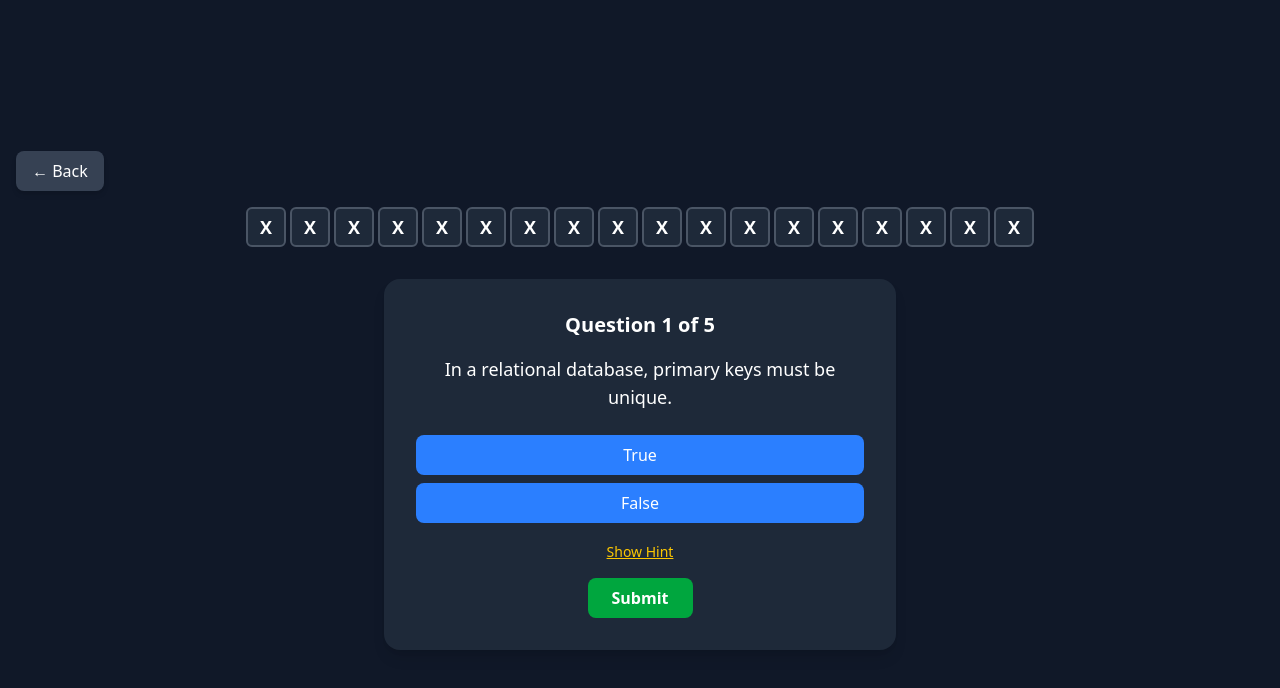
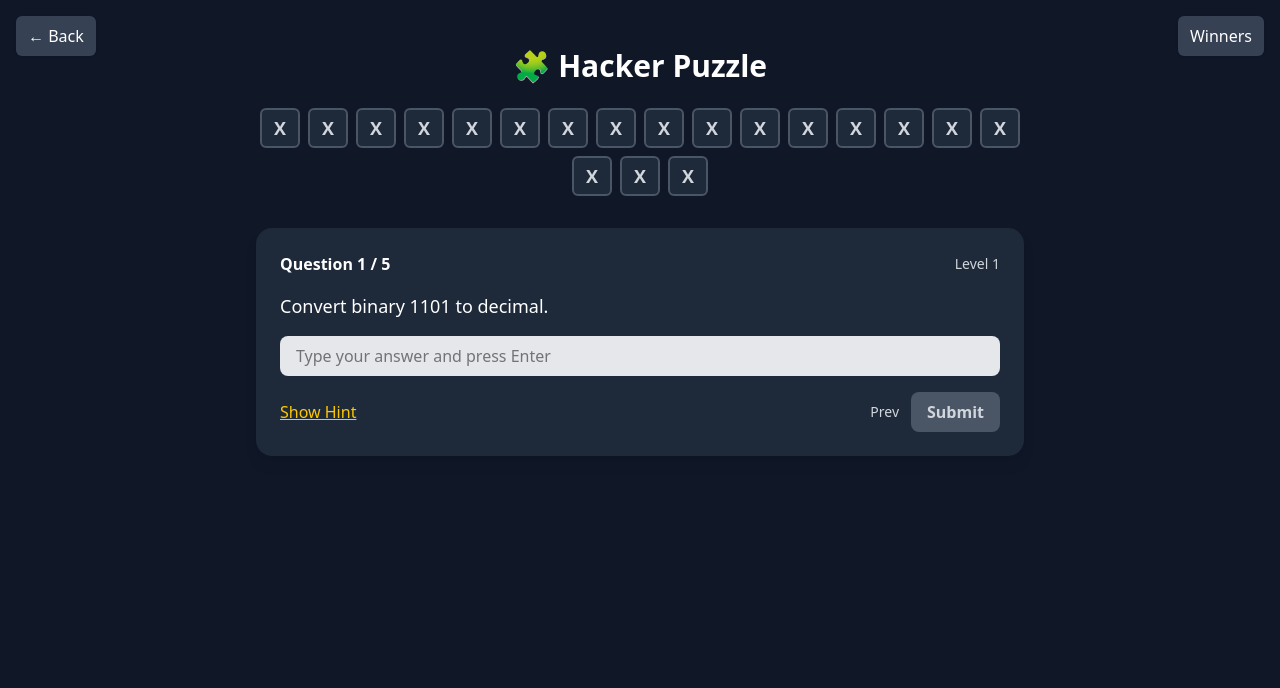
Before and after one commit to arshedgithub/school-ICT-game, a React (Vite) app: page /hacker-puzzle in a window 1280 px wide. Both pictures are taken after a click on the button "Easy". Shown: the top 688 px of the page. Built offline with nearby package versions, Linux system fonts and the light colour scheme.

Commit message:
hacker game UI

```diff
--- a/src/pages/hacker-game.tsx
+++ b/src/pages/hacker-game.tsx
@@ -1,3 +1,4 @@
+// src/pages/HackerGame.tsx
 import { useState } from "react";
 import { useNavigate } from "react-router-dom";
 import { hackerQuestions, type HackerQuestion } from "../utils/hackerQuestions";
@@ -5,14 +6,19 @@ import clsx from "clsx";
 
 export default function HackerGame() {
   const navigate = useNavigate();
+
   const [level, setLevel] = useState<number | null>(null);
   const [selectedQuestions, setSelectedQuestions] = useState<HackerQuestion[]>([]);
   const [currentIndex, setCurrentIndex] = useState(0);
   const [userAnswer, setUserAnswer] = useState("");
-    const [passwordCells, setPasswordCells] = useState<{ char: string; state: "hidden" | "correct" | "wrong" }[]>([]);
+  const [selectedOption, setSelectedOption] = useState<string>(""); // for MCQ / TF selection
+  const [passwordCells, setPasswordCells] = useState<
+    { char: string; state: "hidden" | "correct" | "wrong" }[]
+  >([]);
   const [showHint, setShowHint] = useState(false);
   const [gameOver, setGameOver] = useState(false);
 
+  // --- Start game and build selectedQuestions + placeholder cells ---
   const startGame = (chosenLevel: number) => {
     const easy = hackerQuestions.filter((q) => q.level === 1);
     const medium = hackerQuestions.filter((q) => q.level === 2);
@@ -20,52 +26,56 @@ export default function HackerGame() {
 
     let picked: HackerQuestion[] = [];
     if (chosenLevel === 1) {
-            picked = easy.sort(() => 0.5 - Math.random()).slice(0, 5);
+      picked = easy.sort(() => Math.random() - 0.5).slice(0, 5);
     } else if (chosenLevel === 2) {
       picked = [
-                ...easy.sort(() => 0.5 - Math.random()).slice(0, 1),
-                ...medium.sort(() => 0.5 - Math.random()).slice(0, 4),
+        ...easy.sort(() => Math.random() - 0.5).slice(0, 1),
+        ...medium.sort(() => Math.random() - 0.5).slice(0, 4),
       ];
-        } else if (chosenLevel === 3) {
+    } else {
       picked = [
-                ...easy.sort(() => 0.5 - Math.random()).slice(0, 1),
-                ...medium.sort(() => 0.5 - Math.random()).slice(0, 1),
-                ...hard.sort(() => 0.5 - Math.random()).slice(0, 3),
+        ...easy.sort(() => Math.random() - 0.5).slice(0, 1),
+        ...medium.sort(() => Math.random() - 0.5).slice(0, 1),
+        ...hard.sort(() => Math.random() - 0.5).slice(0, 3),
       ];
     }
 
-        // prepare placeholder password cells with 'X'
-        const placeholderCells: { char: string; state: "hidden" | "correct" | "wrong" }[] = [];
+    // placeholder: one X cell per answer character
+    const placeholder: { char: string; state: "hidden" | "correct" | "wrong" }[] = [];
     picked.forEach((q) => {
       const len = q.answer.trim().length;
-            for (let i = 0; i < len; i++) {
-                placeholderCells.push({ char: "X", state: "hidden" });
-            }
+      for (let i = 0; i < len; i++) placeholder.push({ char: "X", state: "hidden" });
     });
 
-        setPasswordCells(placeholderCells);
     setLevel(chosenLevel);
     setSelectedQuestions(picked);
+    setPasswordCells(placeholder);
     setCurrentIndex(0);
     setUserAnswer("");
+    setSelectedOption("");
     setShowHint(false);
     setGameOver(false);
   };
 
+  // --- Submit logic ---
   const handleSubmit = () => {
     if (!selectedQuestions[currentIndex]) return;
-        const correctAnswer = selectedQuestions[currentIndex].answer.trim();
 
-        let answer = userAnswer.trim().toLowerCase();
-        const isCorrect = answer === correctAnswer.toLowerCase();
+    const question = selectedQuestions[currentIndex];
+    const correct = question.answer.trim();
+    // normalize answers: for MCQ/TF we expect selectedOption (already set to T/F or option text)
+    let answerToCheck = question.type === "multipleChoice" || question.type === "trueFalse"
+      ? selectedOption
+      : userAnswer.trim();
 
-        // compute offset in password cells
-        const offset = selectedQuestions
-            .slice(0, currentIndex)
-            .reduce((acc, q) => acc + q.answer.trim().length, 0);
+    // unify case for compare
+    const isCorrect = answerToCheck.trim().toLowerCase() === correct.toLowerCase();
+
+    // compute offset of this question's characters in the cell array
+    const offset = selectedQuestions.slice(0, currentIndex).reduce((acc, q) => acc + q.answer.trim().length, 0);
 
     if (isCorrect) {
-            const chars = correctAnswer.split("");
+      const chars = correct.split("");
       setPasswordCells((prev) => {
         const copy = [...prev];
         chars.forEach((c, i) => {
@@ -74,65 +84,51 @@ export default function HackerGame() {
         return copy;
       });
     } else {
-            const len = correctAnswer.length;
+      // set these cells to wrong (red) and keep blank char (user requested blank letters)
+      const len = correct.length;
       setPasswordCells((prev) => {
         const copy = [...prev];
         for (let i = 0; i < len; i++) {
-                    copy[offset + i] = { char: "X", state: "wrong" };
+          copy[offset + i] = { char: "", state: "wrong" }; // blank letter in red cell
         }
         return copy;
       });
-            setTimeout(() => {
-                setPasswordCells((prev) => {
-                    const copy = [...prev];
-                    for (let i = 0; i < len; i++) {
-                        copy[offset + i] = { char: "X", state: "hidden" };
-                    }
-                    return copy;
-                });
-            }, 700);
+      // DO NOT revert wrong cells back — they must remain red
     }
 
+    // clear inputs / selection and move on
     setUserAnswer("");
+    setSelectedOption("");
     setShowHint(false);
 
     if (currentIndex < selectedQuestions.length - 1) {
-            setCurrentIndex(currentIndex + 1);
+      setCurrentIndex((s) => s + 1);
     } else {
-            setTimeout(() => setGameOver(true), 800);
+      // finished all questions -> show modal after small delay
+      setTimeout(() => setGameOver(true), 400);
     }
   };
 
+  // helper: whether submit button should be enabled
+  const submitEnabled = (() => {
+    const q = selectedQuestions[currentIndex];
+    if (!q) return false;
+    if (q.type === "multipleChoice" || q.type === "trueFalse") return selectedOption !== "";
+    return userAnswer.trim() !== "";
+  })();
+
+  // --- Level selection UI ---
   if (level === null) {
     return (
       <div className="min-h-screen flex flex-col items-center justify-center bg-gray-900 text-white p-6">
-                <h1 className="text-3xl font-bold mb-8">🧠 Hacker Game</h1>
-                <p className="mb-6 text-lg">Select your difficulty level:</p>
-                <div className="flex flex-col gap-4">
-                    <button
-                        onClick={() => startGame(1)}
-                        className="bg-green-600 hover:bg-green-700 text-white py-2 px-6 rounded-lg shadow-md"
-                    >
-                        Easy
-                    </button>
-                    <button
-                        onClick={() => startGame(2)}
-                        className="bg-yellow-500 hover:bg-yellow-600 text-white py-2 px-6 rounded-lg shadow-md"
-                    >
-                        Medium
-                    </button>
-                    <button
-                        onClick={() => startGame(3)}
-                        className="bg-red-600 hover:bg-red-700 text-white py-2 px-6 rounded-lg shadow-md"
-                    >
-                        Hard
-                    </button>
-                    <button
-                        onClick={() => navigate("/")}
-                        className="mt-6 bg-gray-700 hover:bg-gray-600 text-white py-2 px-6 rounded-lg"
-                    >
-                        ← Back to Home
-                    </button>
+        {/* small embedded help CSS for modal fade-in if needed */}
+        <h1 className="text-3xl font-bold mb-6">🧠 Hacker Challenge</h1>
+        <p className="mb-6 text-lg text-gray-300">Choose difficulty</p>
+        <div className="flex flex-col gap-3">
+          <button onClick={() => startGame(1)} className="bg-green-600 hover:bg-green-700 px-6 py-2 rounded-lg font-semibold">Easy</button>
+          <button onClick={() => startGame(2)} className="bg-yellow-500 hover:bg-yellow-600 px-6 py-2 rounded-lg font-semibold">Medium</button>
+          <button onClick={() => startGame(3)} className="bg-red-600 hover:bg-red-700 px-6 py-2 rounded-lg font-semibold">Hard</button>
+          <button onClick={() => navigate("/")} className="mt-4 bg-gray-700 hover:bg-gray-600 px-5 py-2 rounded-lg">← Home</button>
         </div>
       </div>
     );
@@ -140,155 +136,250 @@ export default function HackerGame() {
 
   const currentQuestion = selectedQuestions[currentIndex];
 
-    // Game Over Modal
+  // --- Game Over Modal ---
   if (gameOver) {
     const allCorrect = passwordCells.every((c) => c.state === "correct");
-        const finalPassword = passwordCells
-            .map((c) => (c.state === "correct" ? c.char : ""))
-            .join("");
+    const finalPassword = passwordCells.map((c) => (c.state === "correct" ? c.char : "")).join("");
     return (
       <div className="min-h-screen flex items-center justify-center bg-gray-900 text-white p-4">
-                <div className="bg-gray-800 p-8 rounded-2xl shadow-xl text-center w-full max-w-md animate-fadeIn">
-                    <h2 className="text-3xl font-bold mb-4">
-                        {allCorrect ? "🎉 You Cracked the Code!" : "💀 Mission Failed!"}
+        <div className="bg-gray-800 rounded-2xl p-8 shadow-xl w-full max-w-md text-center">
+          <h2 className="text-2xl md:text-3xl font-bold mb-4">
+            {allCorrect ? "🎉 You Cracked the Code!" : "💀 Mission Failed"}
           </h2>
-                    <p className="text-lg mb-6">
-                        Final Password:{" "}
-                        <span className="font-mono text-green-400">{finalPassword}</span>
-                    </p>
+          <p className="mb-4">Final password: <span className="font-mono text-green-400">{finalPassword}</span></p>
+          <div className="mb-6 flex flex-wrap justify-center gap-2">
+            {passwordCells.map((c, i) => (
+              <div key={i} className={clsx("w-10 h-10 flex items-center justify-center rounded-md text-lg font-semibold",
+                c.state === "correct" ? "bg-green-700 border-2 border-green-500 text-white" :
+                c.state === "wrong" ? "bg-red-700 border-2 border-red-500 text-white" : "bg-gray-800 border-2 border-gray-600 text-gray-300"
+              )}>{c.char || "_"}</div>
+            ))}
+          </div>
+
           <div className="flex flex-col gap-3">
-                        <button
-                            onClick={() => startGame(level)}
-                            className="bg-blue-600 hover:bg-blue-700 text-white py-2 px-6 rounded-lg shadow-md"
-                        >
-                            Try Again
-                        </button>
-                        <button
-                            onClick={() => setLevel(null)}
-                            className="bg-gray-700 hover:bg-gray-600 text-white py-2 px-6 rounded-lg shadow-md"
-                        >
-                            Back to Levels
-                        </button>
-                        <button
-                            onClick={() => navigate("/")}
-                            className="bg-gray-700 hover:bg-gray-600 text-white py-2 px-6 rounded-lg shadow-md"
-                        >
-                            Home
-                        </button>
+            <button onClick={() => startGame(level)} className="bg-blue-600 hover:bg-blue-700 px-6 py-2 rounded-lg">Try Again</button>
+            <button onClick={() => setLevel(null)} className="bg-gray-700 hover:bg-gray-600 px-6 py-2 rounded-lg">Back to Levels</button>
+            <button onClick={() => navigate("/")} className="bg-gray-700 hover:bg-gray-600 px-6 py-2 rounded-lg">Home</button>
           </div>
         </div>
       </div>
     );
   }
 
-    // --- UI: In-game ---
+  // --- In-game UI ---
   return (
-        <div className="min-h-screen flex flex-col items-center justify-center bg-gray-900 text-white p-4">
-            <div className="self-start mb-4">
+    <div className="min-h-screen bg-gray-900 text-white p-4 relative">
+      {/* Embedded CSS for 3D flip and small utilities */}
+      <style>{`
+        .cell-outer { perspective: 700px; }
+        .cell-inner {
+          width: 40px; height: 40px;
+          transform-style: preserve-3d;
+          transition: transform 0.5s ease;
+          position: relative;
+        }
+        .cell-inner.flipped { transform: rotateY(180deg); }
+        .cell-face {
+          position: absolute; inset: 0; display:flex; align-items:center; justify-content:center;
+          backface-visibility: hidden; -webkit-backface-visibility: hidden;
+          border-radius: 6px;
+        }
+        .cell-front { transform: rotateY(0deg); }
+        .cell-back { transform: rotateY(180deg); }
+      `}</style>
+
+      {/* Top-left/back and top-right/winners */}
+      <div className="absolute top-4 left-4">
         <button
           onClick={() => setLevel(null)}
-                    className="bg-gray-700 hover:bg-gray-600 text-white py-2 px-4 rounded-lg shadow-md transition"
+          className="bg-gray-700 hover:bg-gray-600 px-3 py-2 rounded-md shadow"
         >
           ← Back
         </button>
       </div>
-
-            {/* Password Cells with flip animation */}
-            <div className="flex flex-wrap gap-1 mb-8 justify-center">
-                {passwordCells.map((cell, i) => (
-                    <div
-                        key={i}
-                        className={clsx(
-                            "w-10 h-10 flex items-center justify-center border-2 rounded-md text-lg font-semibold transition-all duration-500 transform",
-                            {
-                                "border-green-500 bg-green-700 rotate-y-180": cell.state === "correct",
-                                "border-red-500 bg-red-700 rotate-y-180": cell.state === "wrong",
-                                "border-gray-600 bg-gray-800": cell.state === "hidden",
-                            }
-                        )}
-                        style={{
-                            perspective: "600px",
-                            transformStyle: "preserve-3d",
-                            transition: "transform 0.6s ease",
-                        }}
+      <div className="absolute top-4 right-4">
+        <button
+          onClick={() => navigate("/hacker-winners")}
+          className="bg-gray-700 hover:bg-gray-600 px-3 py-2 rounded-md shadow"
         >
-                        {cell.char}
-                    </div>
-                ))}
+          Winners
+        </button>
       </div>
 
-            <div className="bg-gray-800 p-8 rounded-2xl shadow-lg w-full max-w-lg text-center">
-                <h2 className="text-xl font-semibold mb-4">
-                    Question {currentIndex + 1} of {selectedQuestions.length}
-                </h2>
-                <p className="mb-6 text-lg">{currentQuestion.question}</p>
+      <div className="max-w-3xl mx-auto pt-8">
+        <h1 className="text-2xl md:text-3xl font-bold text-center mb-6">🧩 Hacker Puzzle</h1>
 
-                {currentQuestion.type === "multipleChoice" &&
-                    currentQuestion.options && (
+        {/* Password cells row */}
+        <div className="flex flex-wrap justify-center gap-2 mb-8">
+          {passwordCells.map((cell, idx) => {
+            const showBack = cell.state === "correct" || cell.state === "wrong";
+            return (
+              <div key={idx} className="cell-outer">
+                <div className={clsx("cell-inner", { "flipped": showBack })}>
+                  {/* front */}
+                  <div className={clsx("cell-face cell-front border-2 rounded-md", {
+                    "bg-gray-800 border-gray-600 text-gray-300": cell.state === "hidden",
+                    // front won't be visible when flipped, but keep styles
+                  })}>
+                    <span className="text-lg font-semibold">{cell.char || "X"}</span>
+                  </div>
+
+                  {/* back */}
+                  <div className={clsx("cell-face cell-back border-2 rounded-md", {
+                    "bg-green-700 border-green-500 text-white": cell.state === "correct",
+                    "bg-red-700 border-red-500 text-white": cell.state === "wrong",
+                  })}>
+                    <span className="text-lg font-semibold">{cell.state === "correct" ? cell.char : ""}</span>
+                  </div>
+                </div>
+              </div>
+            );
+          })}
+        </div>
+
+        {/* Question card */}
+        <div className="bg-gray-800 rounded-2xl p-6 shadow-lg w-full">
+          <div className="flex items-center justify-between mb-4">
+            <div className="font-semibold">Question {currentIndex + 1} / {selectedQuestions.length}</div>
+            <div className="text-sm text-gray-300">Level {selectedQuestions[currentIndex].level}</div>
+          </div>
+
+          <p className="text-lg mb-4">{currentQuestion.question}</p>
+
+          {/* Multiple choice */}
+          {currentQuestion.type === "multipleChoice" && currentQuestion.options && (
             <div className="flex flex-col gap-2 mb-4">
-                            {currentQuestion.options.map((opt) => (
+              {currentQuestion.options.map((opt) => {
+                const isSelected = selectedOption === opt;
+                return (
                   <button
                     key={opt}
-                                    onClick={() => setUserAnswer(opt)}
-                                    className="bg-blue-500 hover:bg-blue-600 text-white py-2 px-4 rounded-lg transition"
+                    onClick={() => {
+                      if (selectedOption === opt) {
+                        // double click behavior: when clicking again quickly treat as submit;
+                        // user asked double click to submit -> we'll require double click
+                        // but here we detect the immediate second click by comparing equality
+                        handleSubmit();
+                      } else {
+                        setSelectedOption(opt);
+                        setUserAnswer(""); // clear text input
+                      }
+                    }}
+                    onDoubleClick={() => handleSubmit()}
+                    className={clsx("text-left px-4 py-2 rounded-lg transition flex items-center justify-between", {
+                      "bg-blue-600 text-white": isSelected,
+                      "bg-blue-500 text-white hover:bg-blue-600": !isSelected,
+                    })}
                   >
-                                    {opt}
+                    <span>{opt}</span>
+                    {isSelected && <span className="text-sm opacity-80">Selected</span>}
                   </button>
-                            ))}
+                );
+              })}
             </div>
           )}
 
+          {/* True/False */}
           {currentQuestion.type === "trueFalse" && (
-                    <div className="flex flex-col gap-2 mb-4">
+            <div className="flex gap-3 mb-4">
               <button
-                            onClick={() => setUserAnswer("T")}
-                            className="bg-blue-500 hover:bg-blue-600 text-white py-2 px-4 rounded-lg transition"
+                onClick={() => {
+                  if (selectedOption === "T") {
+                    handleSubmit(); // second click quick submit
+                  } else {
+                    setSelectedOption("T");
+                    setUserAnswer("");
+                  }
+                }}
+                onDoubleClick={() => handleSubmit()}
+                className={clsx("px-4 py-2 rounded-lg transition", {
+                  "bg-blue-600 text-white": selectedOption === "T",
+                  "bg-blue-500 text-white hover:bg-blue-600": selectedOption !== "T",
+                })}
               >
                 True
               </button>
+
               <button
-                            onClick={() => setUserAnswer("F")}
-                            className="bg-blue-500 hover:bg-blue-600 text-white py-2 px-4 rounded-lg transition"
+                onClick={() => {
+                  if (selectedOption === "F") {
+                    handleSubmit();
+                  } else {
+                    setSelectedOption("F");
+                    setUserAnswer("");
+                  }
+                }}
+                onDoubleClick={() => handleSubmit()}
+                className={clsx("px-4 py-2 rounded-lg transition", {
+                  "bg-blue-600 text-white": selectedOption === "F",
+                  "bg-blue-500 text-white hover:bg-blue-600": selectedOption !== "F",
+                })}
               >
                 False
               </button>
             </div>
           )}
 
-                {currentQuestion.type !== "multipleChoice" &&
-                    currentQuestion.type !== "trueFalse" && (
+          {/* Free text */}
+          {currentQuestion.type === "fillIn" && (
+            <div className="mb-4">
               <input
-                            type="text"
                 value={userAnswer}
                 onChange={(e) => setUserAnswer(e.target.value)}
-                            className="w-full mb-4 px-4 py-2 rounded-lg text-black bg-gray-300 text-lg"
-                            placeholder="Your answer"
+                onKeyDown={(e) => {
+                  if (e.key === "Enter" && submitEnabled) handleSubmit();
+                }}
+                placeholder="Type your answer and press Enter"
+                className="w-full px-4 py-2 rounded-lg text-black bg-gray-200"
               />
+            </div>
           )}
 
+          <div className="flex items-center justify-between mt-4">
             <div>
               {currentQuestion.hint && (
                 <button
-                            onClick={() => setShowHint(!showHint)}
-                            className="text-sm text-yellow-400 underline mb-4"
+                  onClick={() => setShowHint((s) => !s)}
+                  className="text-yellow-400 underline"
                 >
                   {showHint ? "Hide Hint" : "Show Hint"}
                 </button>
               )}
-                    {showHint && (
-                        <p className="text-yellow-400 mb-4 italic">
-                            💡 {currentQuestion.hint}
-                        </p>
-                    )}
             </div>
+
+            <div className="flex items-center gap-3">
+              <button
+                onClick={() => {
+                  // skip/back one question (optional) — keep as small utility
+                  if (currentIndex > 0) {
+                    setCurrentIndex((i) => i - 1);
+                    setSelectedOption("");
+                    setUserAnswer("");
+                  }
+                }}
+                className="text-sm text-gray-300"
+              >
+                Prev
+              </button>
 
               <button
                 onClick={handleSubmit}
-                    className="bg-green-600 hover:bg-green-700 text-white font-semibold py-2 px-6 rounded-lg transition"
+                disabled={!submitEnabled}
+                className={clsx("px-4 py-2 rounded-lg font-semibold transition", {
+                  "bg-green-600 hover:bg-green-700 text-white": submitEnabled,
+                  "bg-gray-600 text-gray-300 cursor-not-allowed": !submitEnabled,
+                })}
               >
                 Submit
               </button>
             </div>
           </div>
+
+          {showHint && currentQuestion.hint && (
+            <p className="mt-3 text-yellow-500 italic">💡 {currentQuestion.hint}</p>
+          )}
+        </div>
+      </div>
+    </div>
   );
 }
```
Lines whose indentation alone changed are shown as unchanged.
